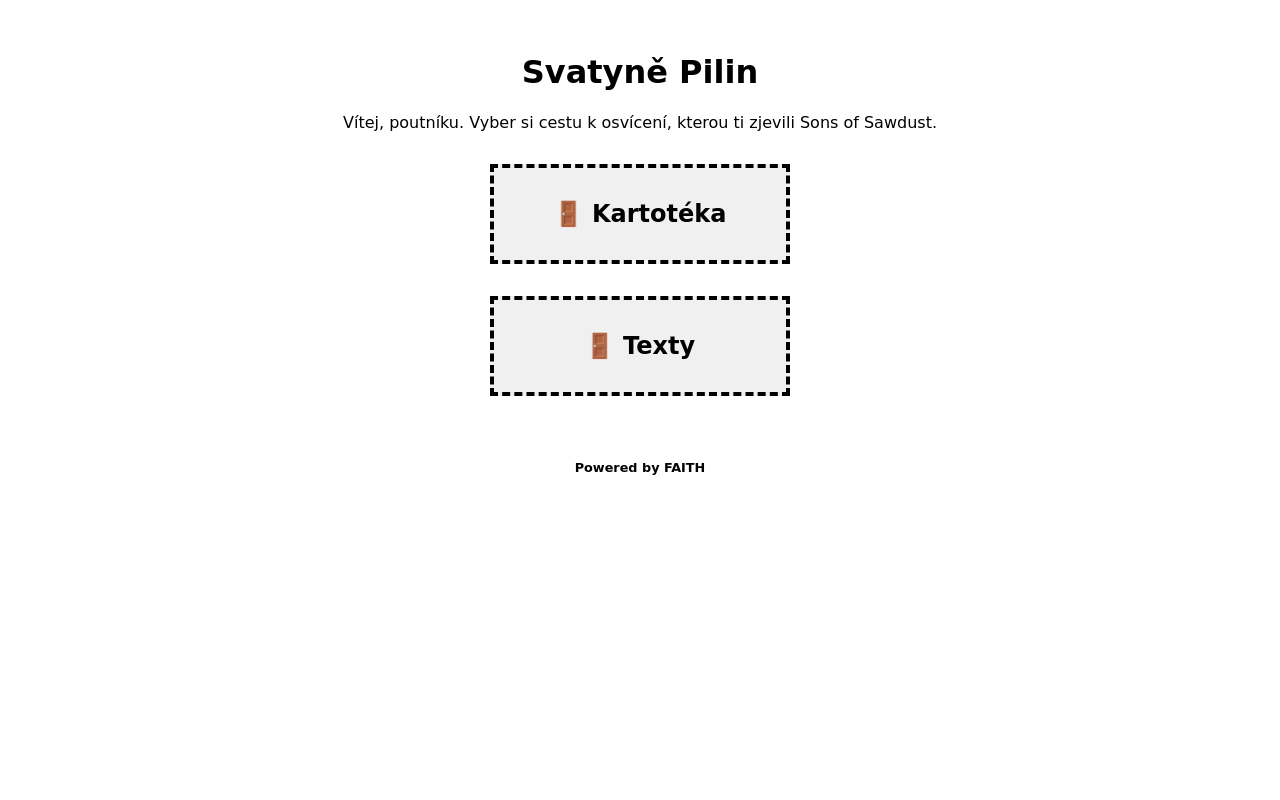
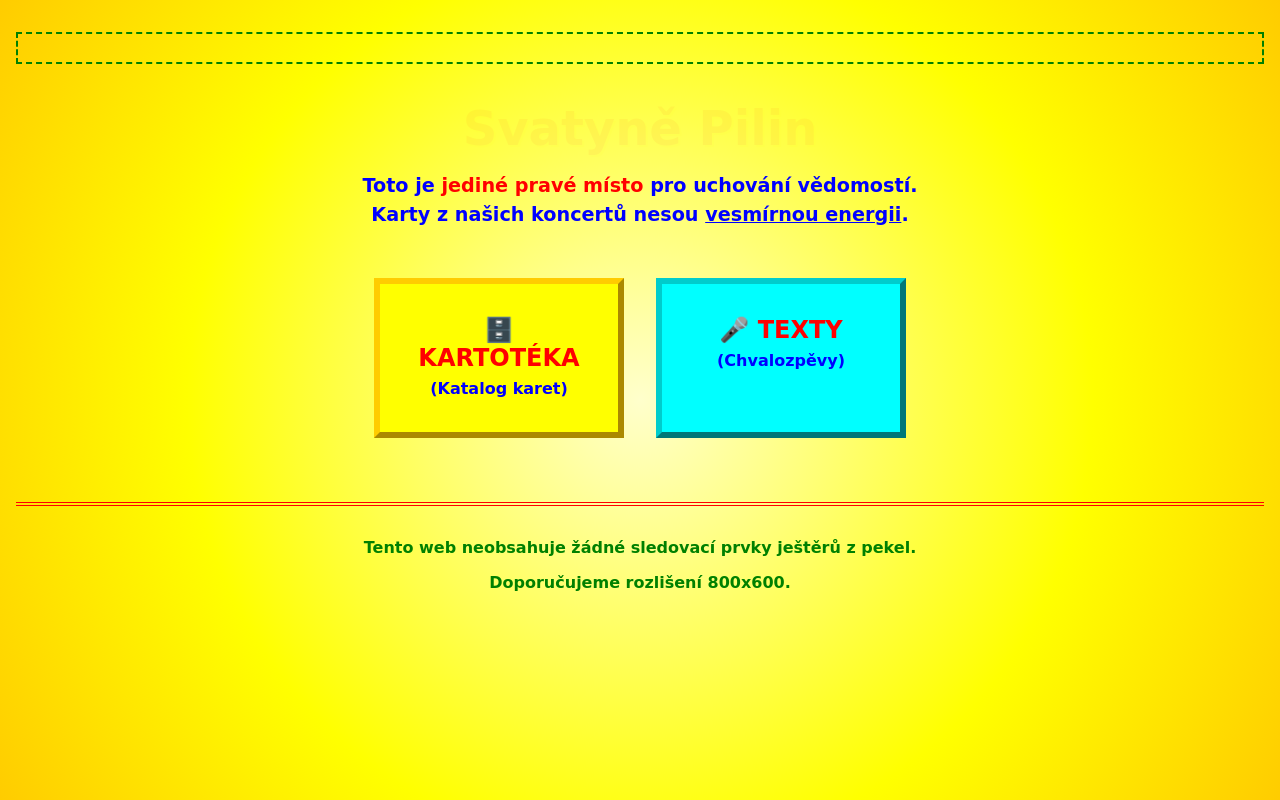
Before and after one commit to sawduststudios/sawdust-card-library, a React (Vite) app: page /#/ in a window 1280 px wide. Built offline with nearby package versions, Linux system fonts and the light colour scheme.

Commit message:
insane visuals

```diff
--- a/src/components/Layout.jsx
+++ b/src/components/Layout.jsx
@@ -2,13 +2,13 @@ import { Link, Outlet } from 'react-router-dom';
 
 export default function Layout() {
   return (
-    <div style={{ fontFamily: 'sans-serif', maxWidth: '800px', margin: '0 auto' }}>
-      <nav className="no-print" style={{ padding: '1rem', borderBottom: '1px solid #ccc', display: 'flex', gap: '1rem', marginBottom: '2rem' }}>
-        <Link to="/" style={{ textDecoration: 'none', fontWeight: 'bold', color: 'black' }}>Svatyně Pilin</Link>
-        <Link to="/kartoteka" style={{ textDecoration: 'none', color: '#666' }}>Kartotéka</Link>
-        <Link to="/texty" style={{ textDecoration: 'none', color: '#666' }}>Texty</Link>
+    <div className="rainbow-border" style={{ maxWidth: '800px', margin: '2rem auto', backgroundColor: '#FFFFFF' }}>
+      <nav className="no-print" style={{ padding: '1rem', borderBottom: '4px ridge #FF0000', display: 'flex', gap: '1rem', justifyContent: 'center', backgroundColor: '#FFFFCC' }}>
+        <Link to="/" style={{ padding: '0.5rem 1rem', border: '3px outset #ccc', backgroundColor: '#e0e0e0', textDecoration: 'none', fontWeight: 'bold', color: '#0000FF' }}>Svatyně Pilin</Link>
+        <Link to="/kartoteka" style={{ padding: '0.5rem 1rem', border: '3px outset #ccc', backgroundColor: '#e0e0e0', textDecoration: 'none', fontWeight: 'bold', color: '#0000FF' }}>Kartotéka</Link>
+        <Link to="/texty" style={{ padding: '0.5rem 1rem', border: '3px outset #ccc', backgroundColor: '#e0e0e0', textDecoration: 'none', fontWeight: 'bold', color: '#0000FF' }}>Texty</Link>
       </nav>
-      <main style={{ padding: '0 1rem' }}>
+      <main style={{ padding: '1rem', textAlign: 'center' }}>
         <Outlet />
       </main>
     </div>
--- a/src/index.css
+++ b/src/index.css
@@ -2,8 +2,43 @@ body {
   margin: 0;
   padding: 0;
   box-sizing: border-box;
+  background: radial-gradient(circle, #FFFFCC 0%, #FFFF00 60%, #FFCC00 100%);
+  background-attachment: fixed;
+  color: #0000FF;
+  font-family: 'Comic Sans MS', 'Times New Roman', Arial, sans-serif;
+  text-align: center;
 }
 
 *, *::before, *::after {
   box-sizing: inherit;
 }
+
+a {
+  color: #0000FF;
+  text-decoration: underline;
+  font-weight: bold;
+}
+
+a:hover {
+  color: #FF0000;
+}
+
+h1, h2, h3 {
+  color: #FF0000;
+  text-shadow: 2px 2px 0px #FFFF00;
+}
+
+.blink {
+  animation: blinker 1s linear infinite;
+}
+
+@keyframes blinker {
+  50% {
+    opacity: 0;
+  }
+}
+
+.rainbow-border {
+  border: 10px solid transparent;
+  border-image: linear-gradient(to right, red, orange, yellow, green, blue, indigo, violet) 1;
+}
--- a/src/pages/Landing.jsx
+++ b/src/pages/Landing.jsx
@@ -2,18 +2,53 @@ import { Link } from 'react-router-dom';
 
 export default function Landing() {
   return (
-    <div style={{ textAlign: 'center', padding: '2rem', fontFamily: 'Comic Sans MS, cursive, sans-serif' }}>
-      <h1>Svatyně Pilin</h1>
-      <p>Vítej, poutníku. Vyber si cestu k osvícení, kterou ti zjevili Sons of Sawdust.</p>
-      <div style={{ display: 'flex', flexDirection: 'column', alignItems: 'center', gap: '2rem', marginTop: '2rem' }}>
-        <Link to="/kartoteka" style={{ padding: '2rem', border: '4px dashed black', backgroundColor: '#f0f0f0', textDecoration: 'none', color: 'black', width: '80%', maxWidth: '300px' }}>
-          <h2 style={{ margin: 0 }}>🚪 Kartotéka</h2>
+    <div style={{ padding: '2rem 1rem' }}>
+      <marquee scrollamount="12" style={{ color: '#008000', fontSize: '1.5rem', fontWeight: 'bold', border: '2px dashed #008000', marginBottom: '2rem' }}>
+        +++ VÍTEJTE VE SVATYNI PILIN +++ NEVĚŘTE LŽÍM SYSTÉMU +++ OTEVŘETE SVOU MYSL +++
+      </marquee>
+
+      <h1 className="blink" style={{ fontSize: '3rem', margin: '0 0 1rem 0' }}>Svatyně Pilin</h1>
+      <p style={{ fontSize: '1.2rem', color: '#0000FF', fontWeight: 'bold', maxWidth: '600px', margin: '0 auto 2rem auto', lineHeight: '1.5' }}>
+        Toto je <span style={{ color: '#FF0000' }}>jediné pravé místo</span> pro uchování vědomostí.
+        Karty z našich koncertů nesou <span style={{ textDecoration: 'underline' }}>vesmírnou energii</span>.
+      </p>
+
+      <div style={{ display: 'flex', gap: '2rem', justifyContent: 'center', marginTop: '3rem', flexWrap: 'wrap' }}>
+        <Link to="/kartoteka" style={{
+          display: 'block',
+          padding: '2rem',
+          backgroundColor: '#FFFF00',
+          border: '6px outset #FFCC00',
+          textDecoration: 'none',
+          color: '#FF0000',
+          fontWeight: 'bold',
+          fontSize: '1.5rem',
+          width: '250px'
+        }}>
+          🗄️ KARTOTÉKA<br/>
+          <span style={{ fontSize: '1rem', color: '#0000FF' }}>(Katalog karet)</span>
         </Link>
-        <Link to="/texty" style={{ padding: '2rem', border: '4px dashed black', backgroundColor: '#f0f0f0', textDecoration: 'none', color: 'black', width: '80%', maxWidth: '300px' }}>
-          <h2 style={{ margin: 0 }}>🚪 Texty</h2>
+
+        <Link to="/texty" style={{
+          display: 'block',
+          padding: '2rem',
+          backgroundColor: '#00FFFF',
+          border: '6px outset #00CCCC',
+          textDecoration: 'none',
+          color: '#FF0000',
+          fontWeight: 'bold',
+          fontSize: '1.5rem',
+          width: '250px'
+        }}>
+          🎤 TEXTY<br/>
+          <span style={{ fontSize: '1rem', color: '#0000FF' }}>(Chvalozpěvy)</span>
         </Link>
       </div>
-      <footer style={{ marginTop: '4rem', fontSize: '0.8rem', fontWeight: 'bold' }}>Powered by FAITH</footer>
+
+      <div style={{ marginTop: '4rem', borderTop: '4px double #FF0000', paddingTop: '1rem', color: '#008000', fontWeight: 'bold' }}>
+        <p>Tento web neobsahuje žádné sledovací prvky ještěrů z pekel.</p>
+        <p>Doporučujeme rozlišení 800x600.</p>
+      </div>
     </div>
   );
 }
--- a/src/pages/Library.jsx
+++ b/src/pages/Library.jsx
@@ -87,81 +87,82 @@ export default function Library() {
   };
 
   return (
-    <div>
-      <h2 style={{ borderBottom: '2px solid black', paddingBottom: '0.5rem', marginBottom: '1rem' }}>Kartotéka</h2>
+    <div style={{ textAlign: 'left', padding: '1rem', backgroundColor: '#FFFFCC', border: '5px ridge #00FF00' }}>
+      <h2 className="blink" style={{ borderBottom: '4px double #FF0000', paddingBottom: '0.5rem', marginBottom: '1rem', textAlign: 'center' }}>KARTOTÉKA SVĚTLA</h2>
 
       {/* Search & Filters */}
-      <div style={{ backgroundColor: '#f5f5f5', padding: '1rem', borderRadius: '8px', marginBottom: '1.5rem', border: '1px solid #ddd' }}>
+      <div style={{ backgroundColor: '#C0C0C0', padding: '1rem', border: '4px outset #FFFFFF', marginBottom: '1.5rem', color: '#000000', fontWeight: 'bold' }}>
         <input
           type="text"
-          placeholder="Hledej v archivech (jméno, pravidla, flavor)..."
+          placeholder="Zadej hledané slovo (duše, aura, flavor)..."
           value={q}
           onChange={(e) => updateSearchQuery(e.target.value)}
-          style={{ width: '100%', padding: '0.75rem', fontSize: '1rem', borderRadius: '4px', border: '1px solid #ccc', marginBottom: '1rem', boxSizing: 'border-box' }}
+          style={{ width: '100%', padding: '0.5rem', fontSize: '1rem', border: '3px inset #FFFFFF', marginBottom: '1rem', boxSizing: 'border-box', backgroundColor: '#FFFFFF', color: '#0000FF' }}
         />
 
         <div style={{ display: 'flex', flexWrap: 'wrap', gap: '1.5rem', alignItems: 'flex-start' }}>
           <div>
-            <div style={{ fontSize: '0.85rem', fontWeight: 'bold', marginBottom: '0.25rem', color: '#555' }}>Třída (Class):</div>
+            <div style={{ fontSize: '1rem', marginBottom: '0.25rem', color: '#FF0000' }}>Třída (Class):</div>
             <div style={{ display: 'flex', flexWrap: 'wrap', gap: '0.5rem' }}>
               {classes.map(c => (
                 <button
                   key={c}
                   onClick={() => toggleArrayParam('class', c)}
                   style={{
-                    padding: '0.3rem 0.6rem',
-                    borderRadius: '16px',
-                    border: '1px solid #aaa',
+                    padding: '4px 8px',
+                    border: selectedClasses.includes(c) ? '3px inset #FFFFFF' : '3px outset #FFFFFF',
                     cursor: 'pointer',
-                    backgroundColor: selectedClasses.includes(c) ? '#333' : '#fff',
-                    color: selectedClasses.includes(c) ? '#fff' : '#333',
-                    textTransform: 'capitalize',
+                    backgroundColor: selectedClasses.includes(c) ? '#a0a0a0' : '#e0e0e0',
+                    color: selectedClasses.includes(c) ? '#FF0000' : '#0000FF',
+                    textTransform: 'uppercase',
                     display: 'flex',
                     alignItems: 'center',
-                    gap: '4px'
+                    gap: '4px',
+                    fontWeight: 'bold',
+                    fontFamily: 'inherit'
                   }}
                 >
                   {c.replace('-', ' ')}
-                  {selectedClasses.includes(c) && <span style={{ fontSize: '0.8rem', opacity: 0.8 }}>✕</span>}
+                  {selectedClasses.includes(c) && <span style={{ color: '#FF0000' }}>✕</span>}
                 </button>
               ))}
             </div>
           </div>
 
           <div>
-            <div style={{ fontSize: '0.85rem', fontWeight: 'bold', marginBottom: '0.25rem', color: '#555' }}>Vzácnost:</div>
+            <div style={{ fontSize: '1rem', marginBottom: '0.25rem', color: '#FF0000' }}>Vzácnost:</div>
             <div style={{ display: 'flex', flexWrap: 'wrap', gap: '0.5rem' }}>
               {rarities.map(r => (
                 <button
                   key={r}
                   onClick={() => toggleArrayParam('rarity', r)}
                   style={{
-                    padding: '0.3rem 0.6rem',
-                    borderRadius: '16px',
-                    border: '1px solid #aaa',
+                    padding: '4px 8px',
+                    border: selectedRarities.includes(r) ? '3px inset #FFFFFF' : '3px outset #FFFFFF',
                     cursor: 'pointer',
-                    backgroundColor: selectedRarities.includes(r) ? RARITY_COLORS[r] || '#ccc' : '#fff',
-                    color: selectedRarities.includes(r) ? '#000' : '#333',
-                    fontWeight: selectedRarities.includes(r) ? 'bold' : 'normal',
-                    textTransform: 'capitalize',
+                    backgroundColor: selectedRarities.includes(r) ? RARITY_COLORS[r] || '#ccc' : '#e0e0e0',
+                    color: selectedRarities.includes(r) ? '#000000' : '#0000FF',
+                    fontWeight: 'bold',
+                    textTransform: 'uppercase',
                     display: 'flex',
                     alignItems: 'center',
-                    gap: '4px'
+                    gap: '4px',
+                    fontFamily: 'inherit'
                   }}
                 >
                   {r}
-                  {selectedRarities.includes(r) && <span style={{ fontSize: '0.8rem', opacity: 0.8 }}>✕</span>}
+                  {selectedRarities.includes(r) && <span style={{ color: '#FF0000' }}>✕</span>}
                 </button>
               ))}
             </div>
           </div>
 
           <div style={{ flexGrow: 1, display: 'flex', justifyContent: 'flex-end', alignItems: 'center', gap: '0.5rem', minWidth: '200px' }}>
-            <div style={{ fontSize: '0.85rem', fontWeight: 'bold', color: '#555' }}>Řadit podle:</div>
+            <div style={{ fontSize: '1rem', color: '#FF0000' }}>Řadit podle:</div>
             <select
               value={sort}
               onChange={(e) => updateSortParam('sort', e.target.value)}
-              style={{ padding: '0.4rem', borderRadius: '4px', border: '1px solid #aaa' }}
+              style={{ padding: '4px', border: '3px inset #FFFFFF', backgroundColor: '#FFFFFF', color: '#0000FF', fontWeight: 'bold' }}
             >
               {sortOptions.map(opt => (
                 <option key={opt.value} value={opt.value}>{opt.label}</option>
@@ -169,7 +170,7 @@ export default function Library() {
             </select>
             <button
               onClick={() => updateSortParam('dir', dir === 'asc' ? 'desc' : 'asc')}
-              style={{ padding: '0.4rem 0.8rem', borderRadius: '4px', border: '1px solid #aaa', cursor: 'pointer', backgroundColor: '#fff' }}
+              style={{ padding: '4px 8px', border: '3px outset #FFFFFF', cursor: 'pointer', backgroundColor: '#e0e0e0', color: '#FF0000', fontWeight: 'bold' }}
               title={dir === 'asc' ? 'Vzestupně' : 'Sestupně'}
             >
               {dir === 'asc' ? '⬆' : '⬇'}
@@ -178,70 +179,59 @@ export default function Library() {
         </div>
 
         {hasActiveFilters && (
-          <div style={{ width: '100%', marginTop: '1rem', borderTop: '1px dashed #ccc', paddingTop: '0.75rem' }}>
+          <div style={{ width: '100%', marginTop: '1rem', borderTop: '2px dashed #0000FF', paddingTop: '0.75rem', textAlign: 'center' }}>
             <button
               onClick={clearAllFilters}
-              style={{ padding: '0.3rem 0.8rem', borderRadius: '4px', border: '1px solid #d9534f', cursor: 'pointer', backgroundColor: '#fff', color: '#d9534f', fontSize: '0.85rem' }}
+              style={{ padding: '0.5rem 1rem', border: '4px outset #FF0000', cursor: 'pointer', backgroundColor: '#FFCCCC', color: '#FF0000', fontSize: '1rem', fontWeight: 'bold' }}
             >
-              ✖ Vymazat všechny filtry
+              !!! VYMAZAT VŠECHNY FILTRY !!!
             </button>
           </div>
         )}
       </div>
 
-      <div style={{ marginBottom: '1rem', fontWeight: 'bold', color: '#444' }}>
+      <div style={{ marginBottom: '1rem', fontWeight: 'bold', color: '#008000', textAlign: 'center', fontSize: '1.2rem' }}>
         Nalezeno: {getResultLabel(sortedCards.length)}
       </div>
 
-      <div style={{
-        display: 'grid',
-        gridTemplateColumns: 'repeat(auto-fill, minmax(140px, 1fr))',
-        gap: '1rem'
-      }}>
+      <div style={{ display: 'grid', gridTemplateColumns: 'repeat(auto-fill, minmax(140px, 1fr))', gap: '1.5rem' }}>
         {sortedCards.map((card) => (
           <Link
             key={card.id}
             to={`/kartoteka/${card.id}?${searchParams.toString()}`}
-            style={{
-              textDecoration: 'none',
-              color: 'black',
-              border: '1px solid #ccc',
-              borderRadius: '8px',
-              padding: '0.5rem',
-              display: 'flex',
-              flexDirection: 'column',
-              alignItems: 'center',
-              backgroundColor: '#fff',
-              boxShadow: '0 2px 5px rgba(0,0,0,0.05)'
-            }}
+            style={{ textDecoration: 'none', color: '#0000FF', display: 'flex', flexDirection: 'column', alignItems: 'center' }}
           >
             {card.image && images[`../../${card.image}`] ? (
               <img
                 src={images[`../../${card.image}`]}
                 alt={card.name}
-                style={{ width: '100%', aspectRatio: '2.5/3.5', objectFit: 'cover', borderRadius: '4px', marginBottom: '0.5rem' }}
+                style={{ width: '100%', height: 'auto', border: '4px solid #FF0000', backgroundColor: '#FFFFFF', padding: '2px' }}
               />
             ) : (
-              <div style={{ width: '100%', aspectRatio: '2.5/3.5', backgroundColor: '#eee', borderRadius: '4px', marginBottom: '0.5rem', display: 'flex', alignItems: 'center', justifyContent: 'center' }}>
-                <span style={{ color: '#999', fontSize: '0.8rem' }}>Bez obrázku</span>
+              <div style={{ width: '100%', aspectRatio: '2.5/3.5', backgroundColor: '#e0e0e0', display: 'flex', alignItems: 'center', justifyContent: 'center', border: '4px solid #0000FF', color: '#FF0000', fontWeight: 'bold' }}>
+                Bez obrázku
               </div>
             )}
-            <div style={{ fontWeight: 'bold', textAlign: 'center', marginBottom: '0.5rem', fontSize: '0.9rem', lineHeight: '1.2' }}>{card.name}</div>
-            <span style={{
-              backgroundColor: RARITY_COLORS[card.rarity] || '#f0f0f0',
-              padding: '0.2rem 0.5rem',
-              borderRadius: '12px',
-              fontSize: '0.75rem',
-              textTransform: 'capitalize',
-              marginTop: 'auto'
+            <div style={{ marginTop: '0.5rem', fontWeight: 'bold', textAlign: 'center', fontSize: '0.9rem' }}>
+              {card.name}
+            </div>
+            <div style={{
+              fontSize: '0.8rem',
+              color: '#000000',
+              backgroundColor: RARITY_COLORS[card.rarity] || '#ccc',
+              padding: '2px 6px',
+              border: '2px inset #FFFFFF',
+              marginTop: '4px',
+              fontWeight: 'bold',
+              textTransform: 'uppercase'
             }}>
               {card.rarity}
-            </span>
+            </div>
           </Link>
         ))}
         {sortedCards.length === 0 && (
-          <div style={{ gridColumn: '1 / -1', textAlign: 'center', padding: '3rem', color: '#777' }}>
-            Žádná karta nenalezena. Kacířství!
+          <div style={{ gridColumn: '1 / -1', textAlign: 'center', padding: '3rem', color: '#FF0000', fontWeight: 'bold', fontSize: '1.5rem', border: '4px dashed #FF0000', backgroundColor: '#FFFFCC' }}>
+            ŽÁDNÉ KARTY NENALEZENY. SYSTÉM VÁS Oklamal!
           </div>
         )}
       </div>
```
Also changed, not shown: src/pages/Card.jsx (+29 -29 lines).
